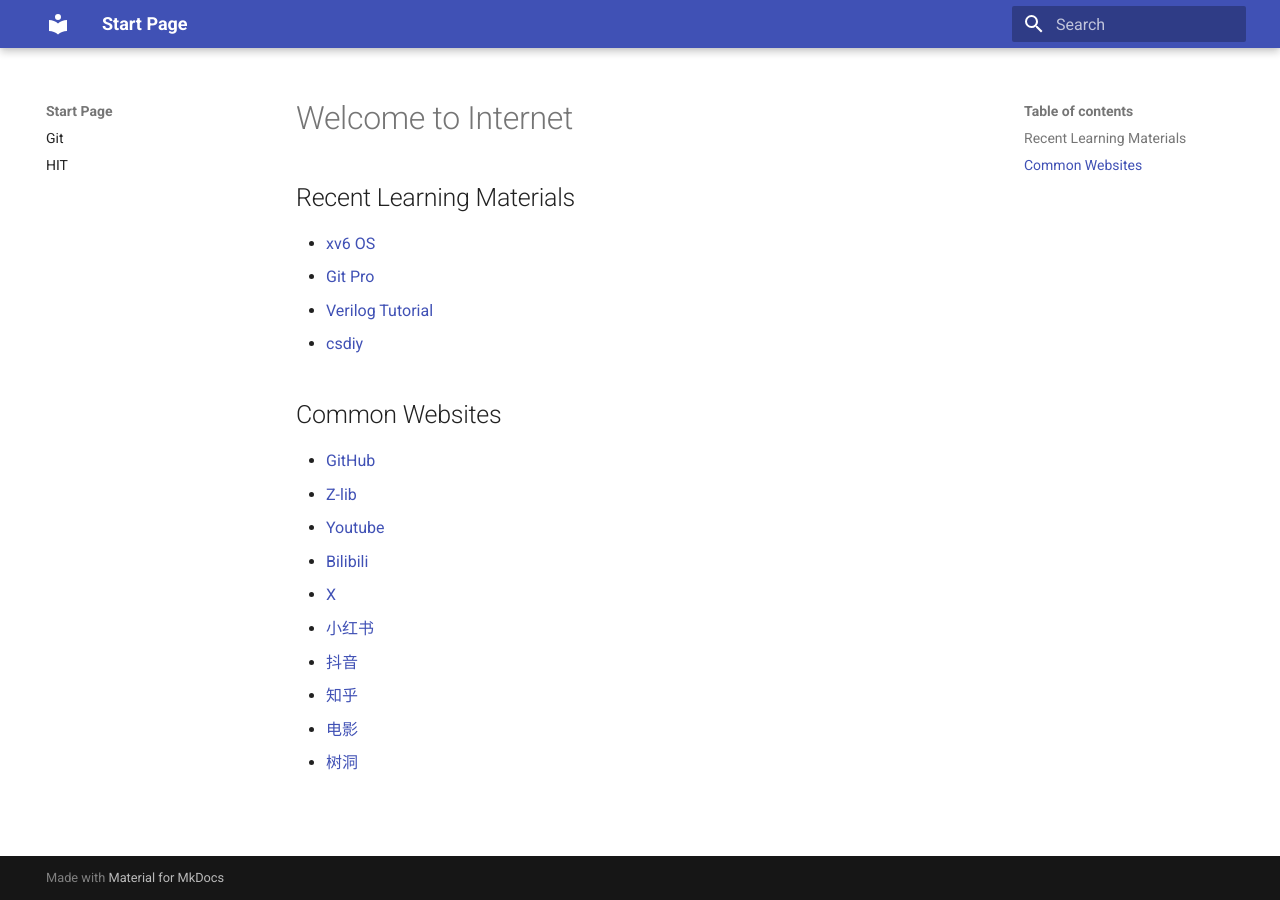
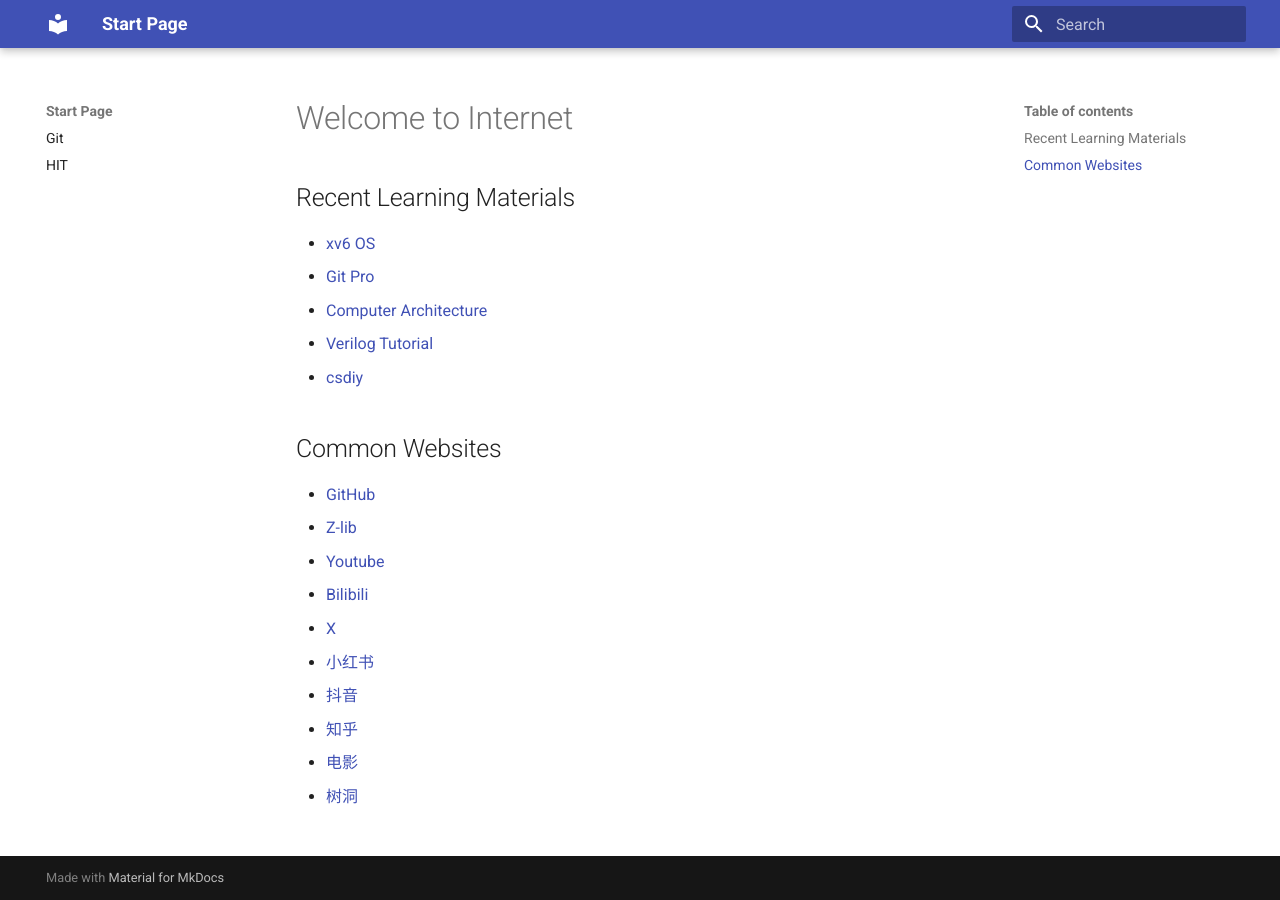
Before and after one commit to RainstormOK/start-page, an MkDocs documentation site: the page built from docs/index.md, in a window 1280 px wide. Built offline with MkDocs 1.6.1 and Material for MkDocs 9.7.7, drawn with Linux system fonts in a browser that asks for light colours.

Commit message:
modify index

```diff
--- a/docs/index.md
+++ b/docs/index.md
@@ -4,6 +4,7 @@
 
 - [xv6 OS](https://pdos.csail.mit.edu/6.828/2021/schedule.html)
 - [Git Pro](https://git-scm.com/book/en/v2)
+- [Computer Architecture](https://safari.ethz.ch/digitaltechnik/spring2020/doku.php?id=start)
 - [Verilog Tutorial](https://asic-world.com/verilog/veritut.html)
 - [csdiy](https://csdiy.wiki/)
 
```
